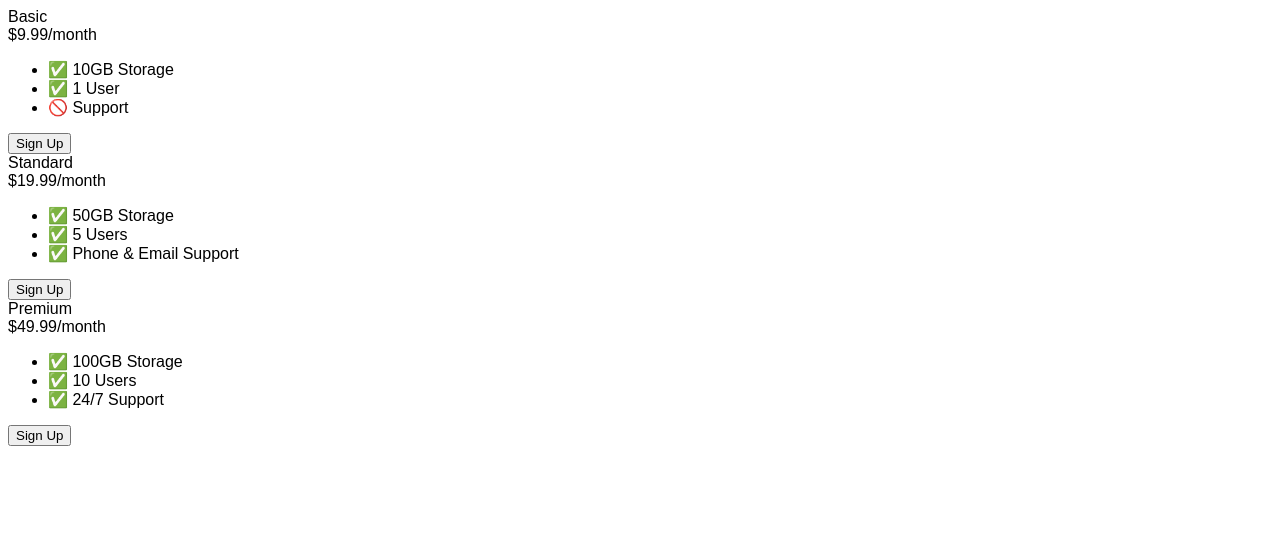
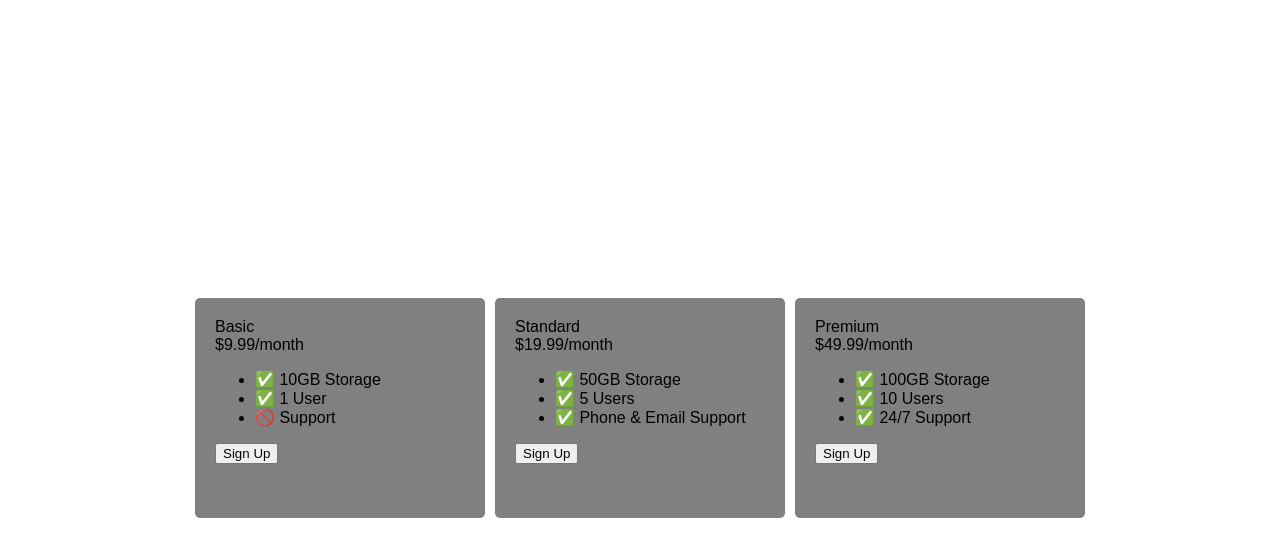
Before and after one commit to Suihuar/1-16-HTML-CSS-JS, a plain HTML site: page 9.4+Flexbox+Pricing+Table+Project/index.html in a window 1280 px wide. Drawn offline with Linux system fonts and the light colour scheme; a web font is replaced by a local one.

Commit message:
flex proj.

```diff
--- a/9.4+Flexbox+Pricing+Table+Project/index.html
+++ b/9.4+Flexbox+Pricing+Table+Project/index.html
@@ -12,9 +12,27 @@
       body {
         font-family: "Sono", sans-serif;
       }
+      .pricing-container {
+        display: flex;
+        height: 100vh;
+        gap:10px;
+        justify-content: center;
+        align-items: center;
+      }
+      .pricing-plan {
+        flex-basis: 250px;
+        height: 180px;
+        background-color: gray;
+        padding: 20px;
+        border-radius: 5px;
+      }
 
       /* Hint: What can you do with a media query and flexbox? */
-      @media (max-width: 1250px) {
+      @media (max-width: 700px) {
+        .pricing-container {
+          display: flex;
+          flex-direction: column;
+        }
       }
     </style>
   </head>
```
